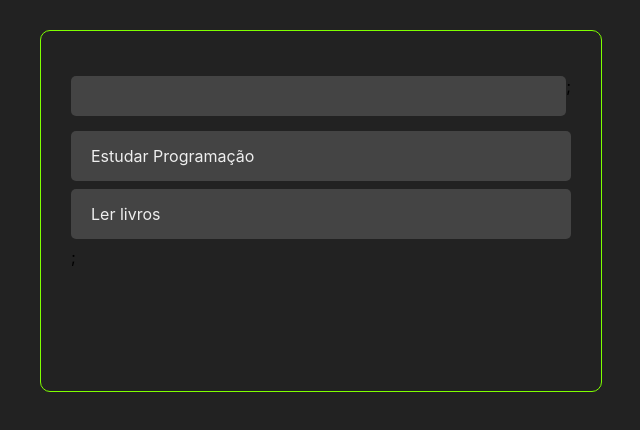
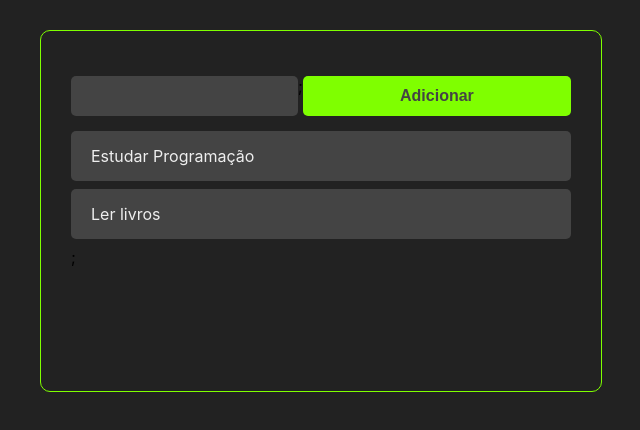
Before and after one commit to lucasgabriel2806/curso-react-felipe-rocha, a React (Create React App) app: page / in a window 1280 px wide. Shown: the top 430 px of the page, without its empty margins (319-959 px from the left). Built offline with nearby package versions, Linux system fonts and the light colour scheme.

Commit message:
Adicionando Botão

```diff
--- a/src/components/AddTask.jsx
+++ b/src/components/AddTask.jsx
@@ -1,4 +1,6 @@
 import React from 'react';
+
+import Button from './Button';
 
 import './AddTask.css';
 
@@ -10,6 +12,8 @@
 
             <input className="add-task-input" type="text" />;
 
+            <Button>Adicionar</Button>
+
         </div>
 
     )
--- /dev/null
+++ b/src/components/Button.css
@@ -0,0 +1,12 @@
+.button {
+    background-color: chartreuse;
+    height: 40px;
+    padding: 0 10px;
+    border-radius: 5px;
+    width: 100%;
+    font-size: 16px;
+    color: #444;
+    font-weight: bold;
+    cursor: pointer;
+    border: none;
+}
--- /dev/null
+++ b/src/components/Button.jsx
@@ -0,0 +1,19 @@
+import React from 'react';
+
+import './Button.css';
+
+const Button = ({ children, onClick }) => {
+
+    return (
+
+        <button className="button" onClick={onClick}>
+
+            {children}
+
+        </button>
+
+     );
+
+}
+
+export default Button;
```
